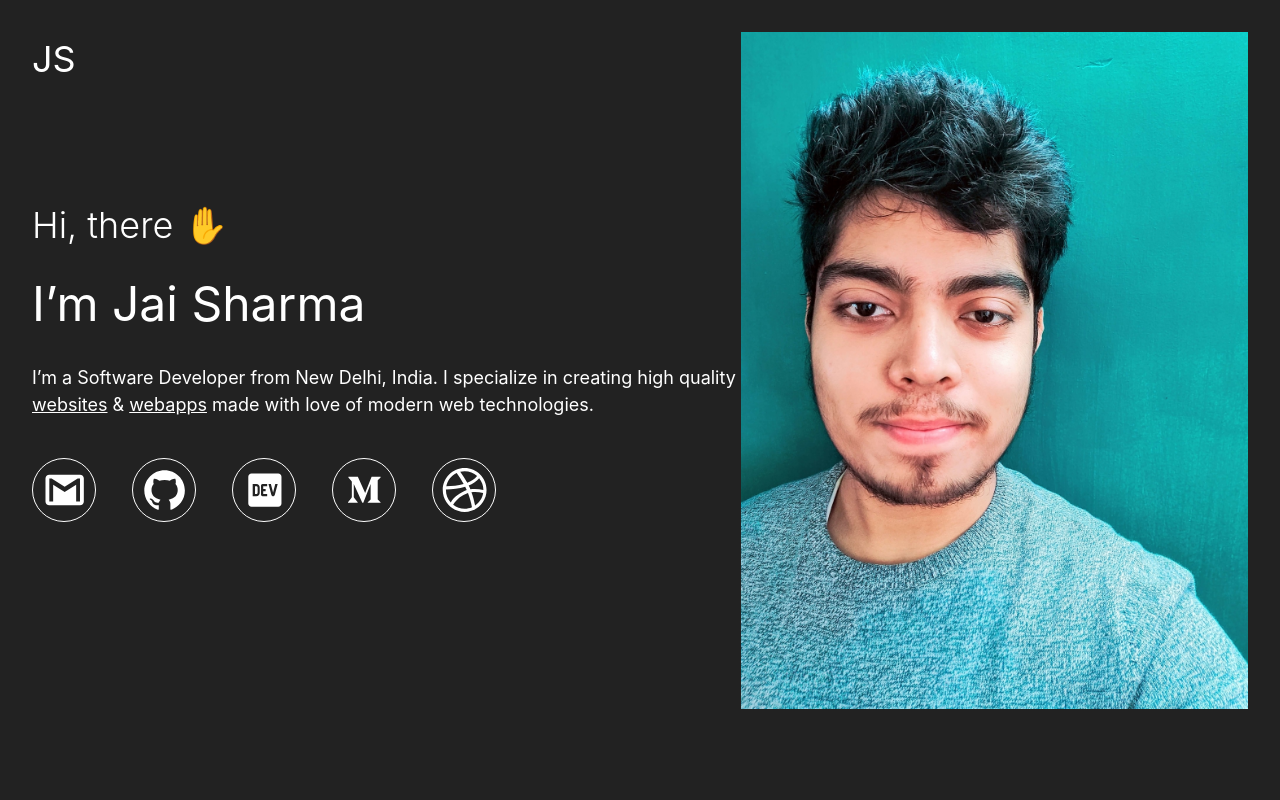
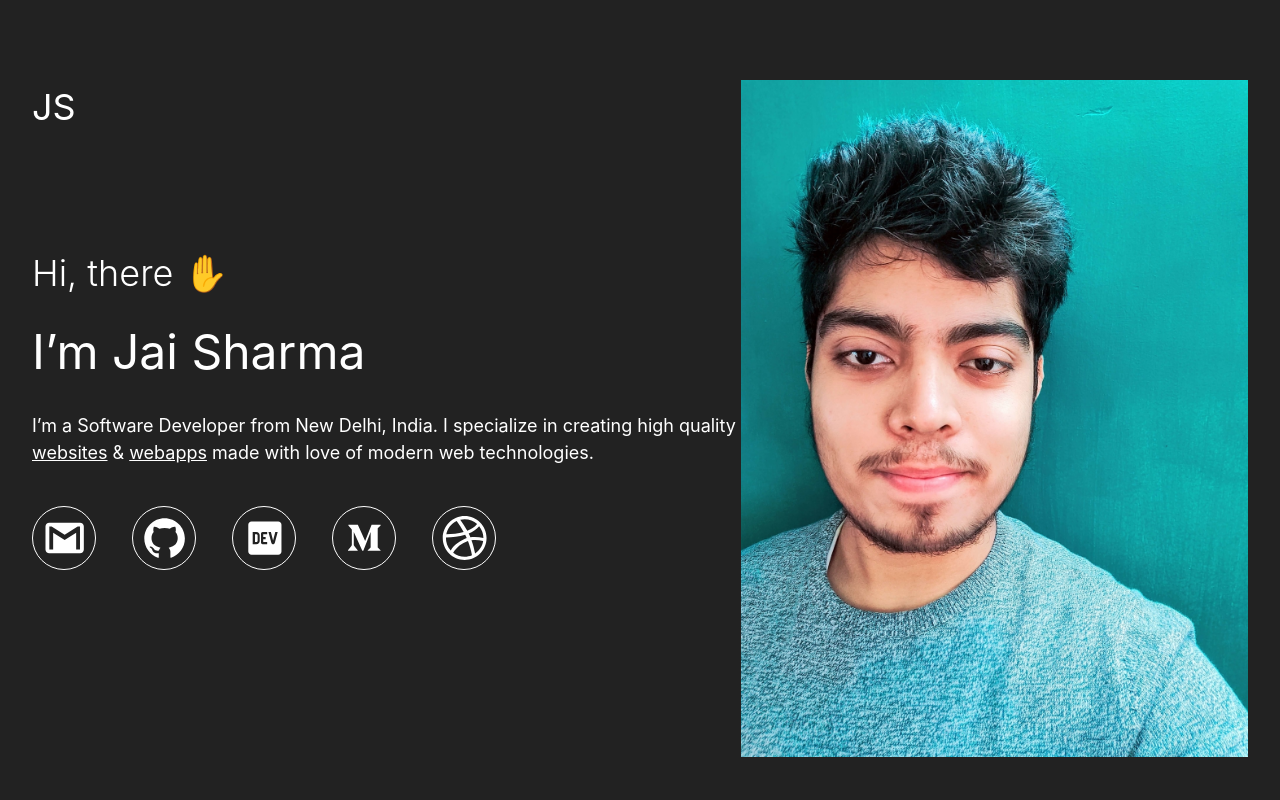
Before and after one commit to jaisharx/jaisharx.dev, a Next.js app: page / in a window 1280 px wide. Shown: the top 800 px of the page. Built offline with nearby package versions, Linux system fonts and the light colour scheme.

Commit message:
adding a top margin

```diff
--- a/components/header.js
+++ b/components/header.js
@@ -57,7 +57,7 @@ function LeftColumn() {
 
 export default function Header() {
     return (
-        <Box as="header">
+        <Box as="header" mt={20}>
             <Container>
                 <Grid templateColumns="1.4fr 1fr">
                     <LeftColumn />
```
